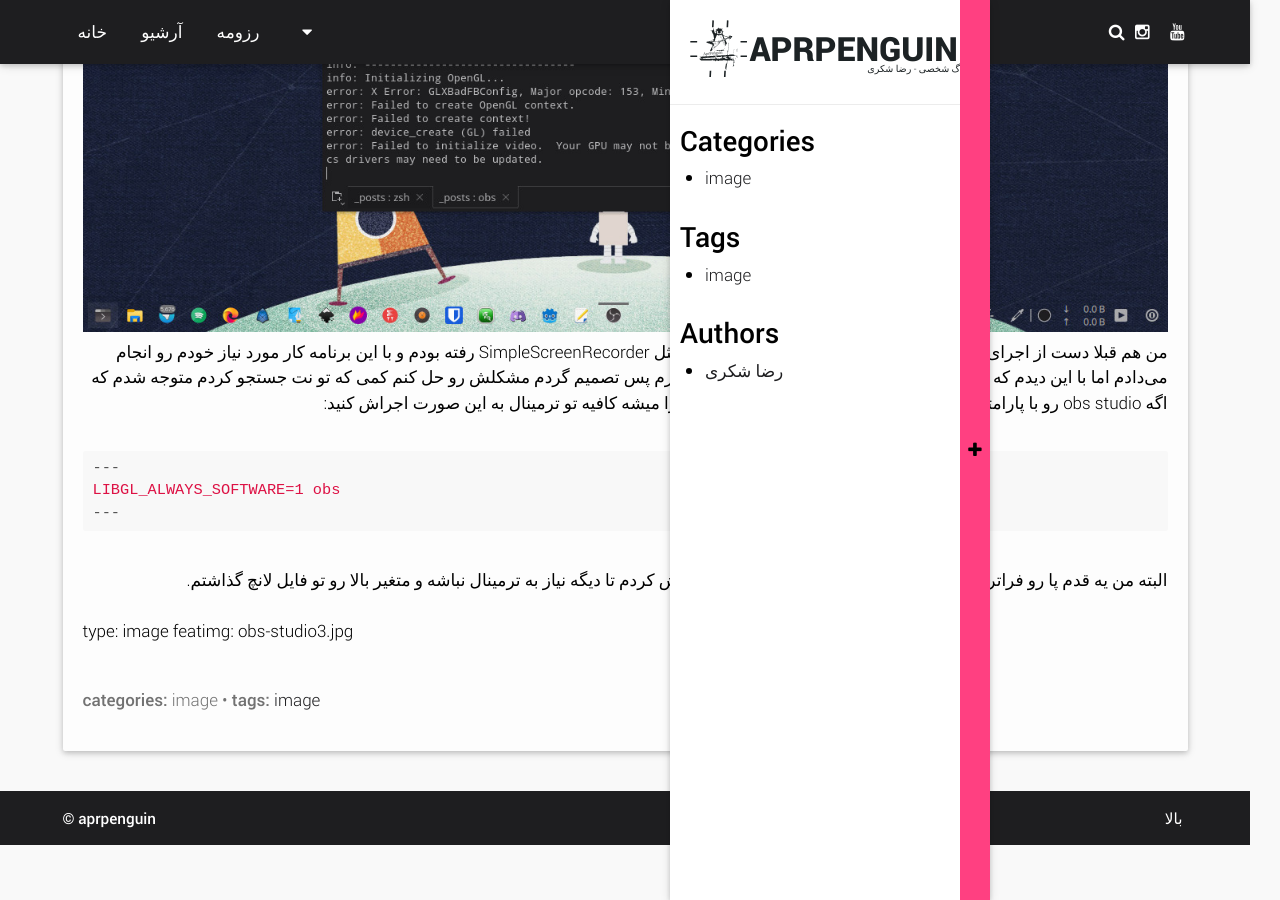
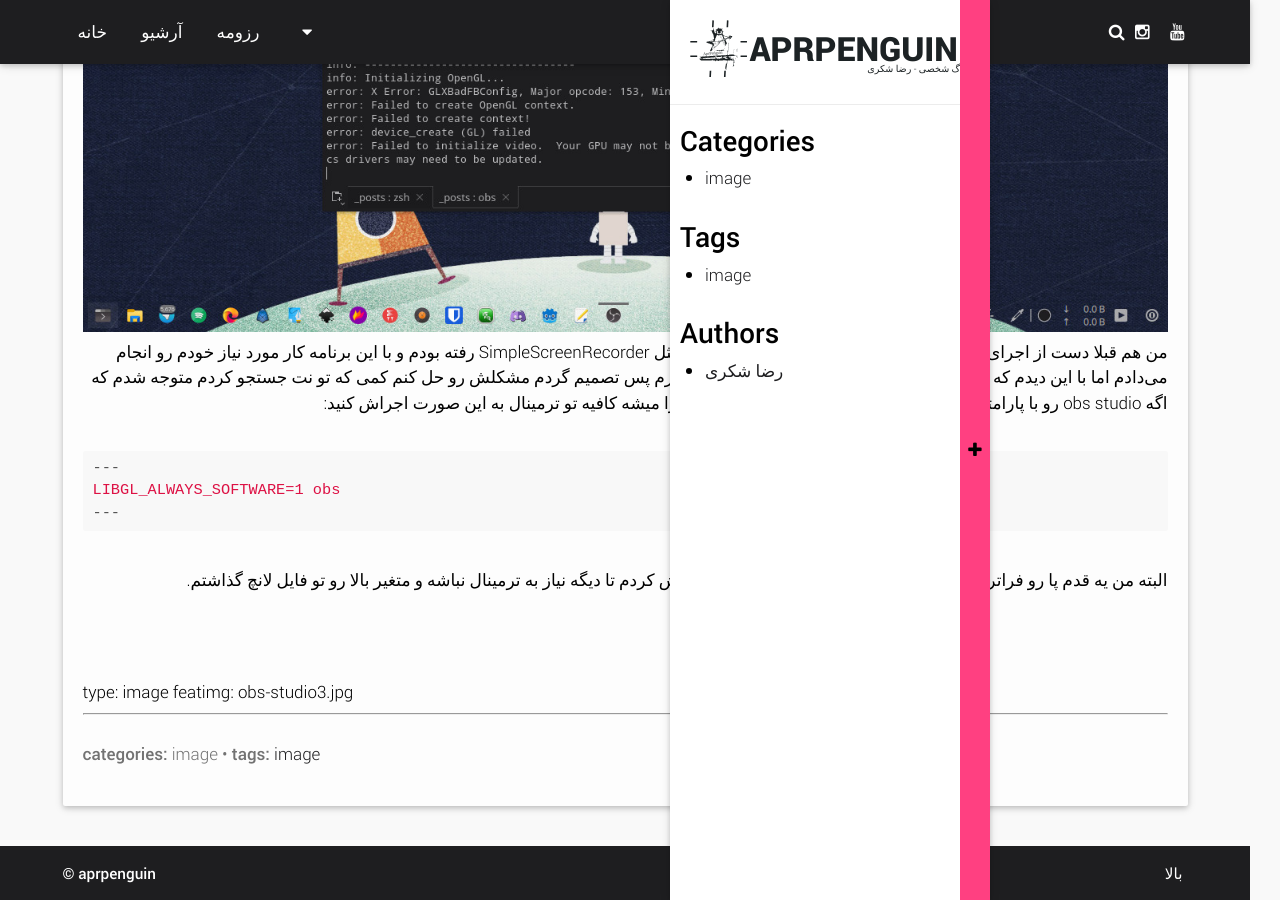
Before and after one commit to RezaSh13/blog, a Jekyll site: the page built from _posts/2020-08-12-obs-studio.md, in a window 1280 px wide and 900 px high, scrolled down 1359 px. Built offline with Jekyll 4.4.1, drawn with Linux system fonts in a browser that asks for light colours; some web fonts are replaced.

Commit message:
changed the pic

```diff
--- a/_posts/2020-08-12-obs-studio.md
+++ b/_posts/2020-08-12-obs-studio.md
@@ -39,8 +39,8 @@ LIBGL_ALWAYS_SOFTWARE=1 obs
 </div>
 
 <br>
-
+---
 type: image
 featimg: obs-studio3.jpg
 
-<br>
+---
```
